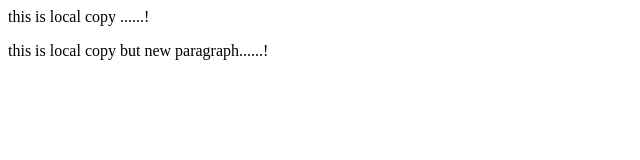
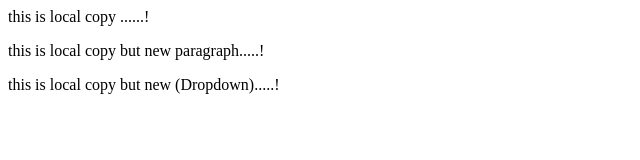
Before and after one commit to Saurav-Sharma-0/demo-project, a plain HTML site: page index.html in a window 1280 px wide. Shown: the whole page, without its empty margins (0-640 px from the left). Drawn offline with Linux system fonts and the light colour scheme.

Commit message:
add Dropdown

```diff
--- a/index.html
+++ b/index.html
@@ -2,5 +2,8 @@
     this is local copy ......!
 </p>
 <p>
-    this is local copy but new paragraph......!
+    this is local copy but new paragraph.....!
 </p>
+<p>
+    this is local copy but new (Dropdown).....!
+</p>
```
